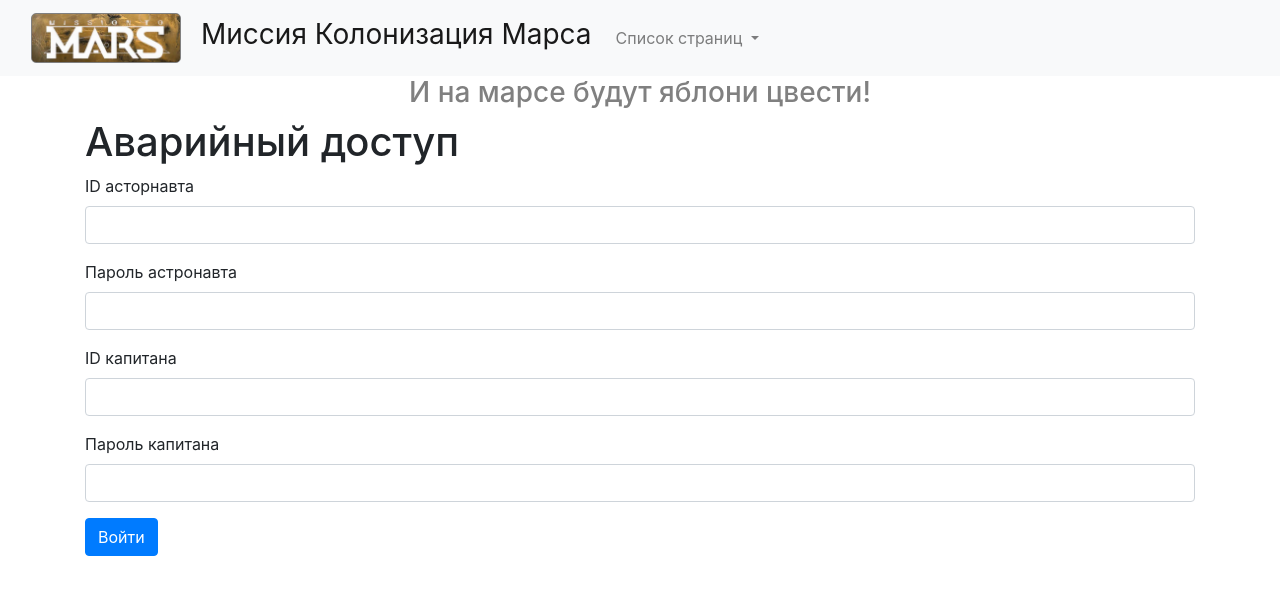
After one commit to itc1205/webthing2, a Flask app: page /login in a window 1280 px wide. The commit adds this page. Shown: the top 595 px of the page. Run offline with Flask 2, Linux system fonts and the light colour scheme; some libraries are stand-ins or nearby versions.

Commit message:
Big changes to base.html, added login route

```diff
--- /dev/null
+++ b/loginform.py
@@ -0,0 +1,11 @@
+from flask_wtf import FlaskForm
+from wtforms import StringField, PasswordField, SubmitField
+from wtforms.validators import DataRequired
+
+
+class LoginForm(FlaskForm):
+    astronaut_id = StringField('ID асторнавта', validators=[DataRequired()])
+    astronaut_password = PasswordField('Пароль астронавта', validators=[DataRequired()])
+    capitan_id = StringField('ID капитана', validators=[DataRequired()])
+    capitan_password = PasswordField('Пароль капитана', validators=[DataRequired()])
+    submit = SubmitField('Войти')
--- a/main.py
+++ b/main.py
@@ -1,15 +1,19 @@
 from os import listdir
 
-from flask import Flask, render_template, url_for
+from flask import Flask, render_template, request
+
+from loginform import LoginForm
 
 app = Flask(__name__)
 
 STATIC_PATH = 'static'
 TEMPLATE_PATH = 'templates'
+LIST_OF_DIRS = list(map(lambda x: x.split('.')[0], listdir('templates')))
+app.config['SECRET_KEY'] = 'yandexlyceum_secret_key'
 
 
 def generate_links():
-    return list(map(lambda x: x.split('.')[0], listdir('templates')))
+    return LIST_OF_DIRS
 
 
 @app.route('/')
@@ -34,7 +38,6 @@ def training(prof="врач"):
         'prof': prof,
         'hrefs': generate_links()
     }
-    print(url_for(STATIC_PATH, filename='img/sci.png'))
     return render_template('training.html', **params)
 
 
@@ -54,8 +57,8 @@ def list_prof(list_type="ul"):
     return render_template('list_prof.html', **params)
 
 
-@app.route('/answer')
-@app.route('/auto_answer')
+@app.route('/answer/')
+@app.route('/auto_answer/')
 def answer():
     params = {
         'title': 'zero_title',
@@ -72,5 +75,21 @@ def answer():
     }
     return render_template('answer.html', **params)
 
+
+@app.route('/login', methods=['GET', 'POST'])
+def login():
+    form = LoginForm()
+    params = {
+        'title': 'zero_title',
+        'navbar_title': 'Миссия Колонизация Марса',
+        'hrefs': generate_links()
+    }
+    if form.validate_on_submit():
+        for key in request.form.keys():
+            print(key, '-', request.form[key])
+        return "<h1>Валидация прошла успешно!</h1>"
+    return render_template('login.html', **params, form=form)
+
+
 if __name__ == '__main__':
     app.run(port=8080, host='127.0.0.1')
--- a/static/css/style.css
+++ b/static/css/style.css
@@ -1,7 +1,6 @@
 .mars_header {
     color: gray;
-    padding-left: 20px;
-    padding-bottom: 20px;
+    text-align: center;
 }
 
 
@@ -12,7 +11,9 @@
     height:50px;
     border: 1px solid gray;
     border-radius: 5px;
+    margin-right: 20px;
     transition: .3s;
+    float: left;
 }
 
 .dropdown {
--- a/templates/base.html
+++ b/templates/base.html
@@ -14,7 +14,10 @@
 <header>
     <nav class="navbar navbar-expand-lg navbar-light bg-light">
         <div class="container-fluid">
-            <a class="navbar-brand" href="#">{{navbar_title}}</a>
+            <a class="navbar-brand" href="#">
+                <div class="logo"></div>
+                {{navbar_title}}
+            </a>
             <button class="navbar-toggler" type="button" data-bs-toggle="collapse"
                     data-bs-target="#navbarSupportedContent" aria-controls="navbarSupportedContent"
                     aria-expanded="false" aria-label="Переключатель навигации">
@@ -35,7 +38,6 @@
                     </li>
                 </ul>
             </div>
-        <a class="logo" href="/"></a>
         </div>
     </nav>
 </header>
--- /dev/null
+++ b/templates/login.html
@@ -0,0 +1,48 @@
+{% extends "base.html" %}
+{% block content %}
+<h1>
+    Аварийный доступ
+</h1>
+<form action="" method="post" novalidate>
+    {{ form.hidden_tag() }}
+    <p>
+        {{ form.astronaut_id.label }}<br>
+        {{ form.astronaut_id(class="form-control") }}
+        {% for error in form.astronaut_id.errors %}
+            <div class="alert alert-danger" role="alert">
+                {{ error}}
+            </div>
+        {% endfor %}
+    </p>
+    <p>
+        {{ form.astronaut_password.label }}<br>
+        {{ form.astronaut_password(class="form-control", type="password") }}
+        {% for error in form.astronaut_password.errors %}
+            <div class="alert alert-danger" role="alert">
+                {{ error}}
+            </div>
+        {% endfor %}
+    </p>
+    <p>
+        {{ form.capitan_id.label }}<br>
+        {{ form.capitan_id(class="form-control")}}
+        {% for error in form.capitan_id.errors %}
+            <div class="alert alert-danger" role="alert">
+                {{ error}}
+            </div>
+        {% endfor %}
+    </p>
+    <p>
+        {{ form.capitan_password.label }}<br>
+        {{ form.capitan_password(class="form-control", type="password") }}
+        {% for error in form.capitan_password.errors %}
+            <div class="alert alert-danger" role="alert">
+                {{ error}}
+            </div>
+        {% endfor %}
+    </p>
+    <p>{{ form.submit(type="submit", class="btn btn-primary") }}</p>
+
+</form>
+
+{% endblock %}
```
Also changed, not shown: static/img/MARS-2-7.png (added), static/img/ing.png (added), static/img/sci.png (added), 1 other file.
